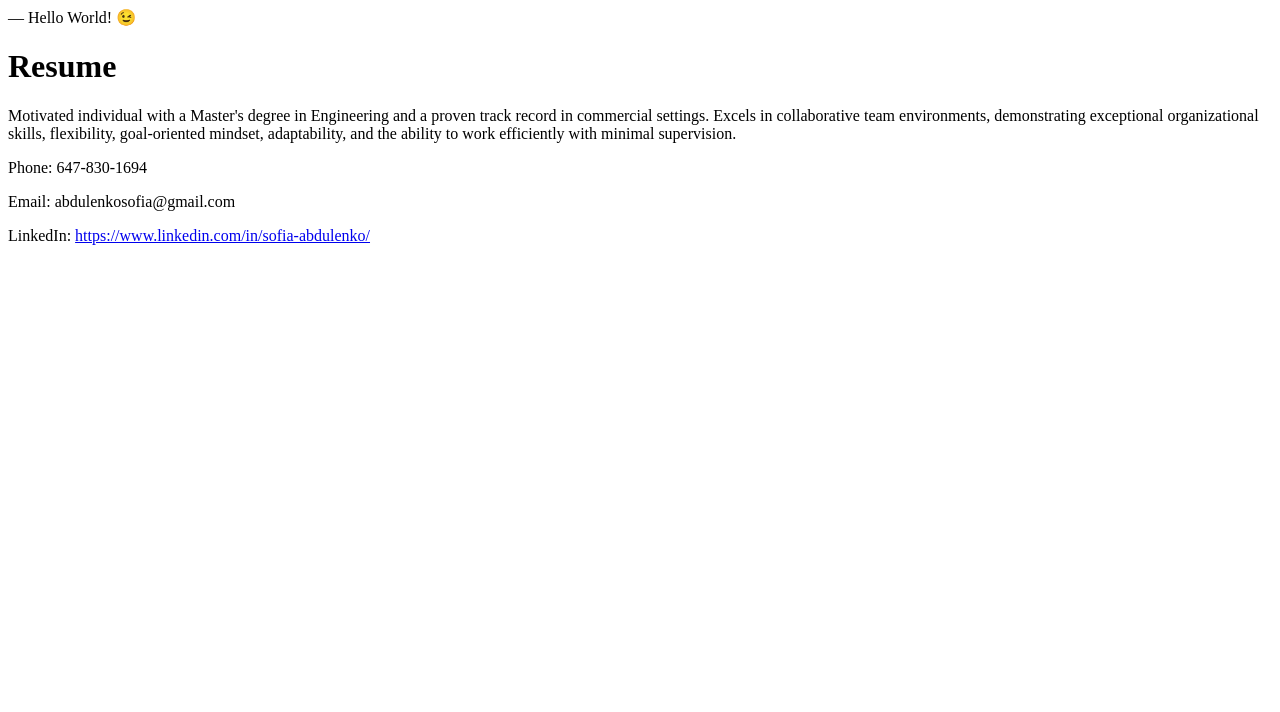
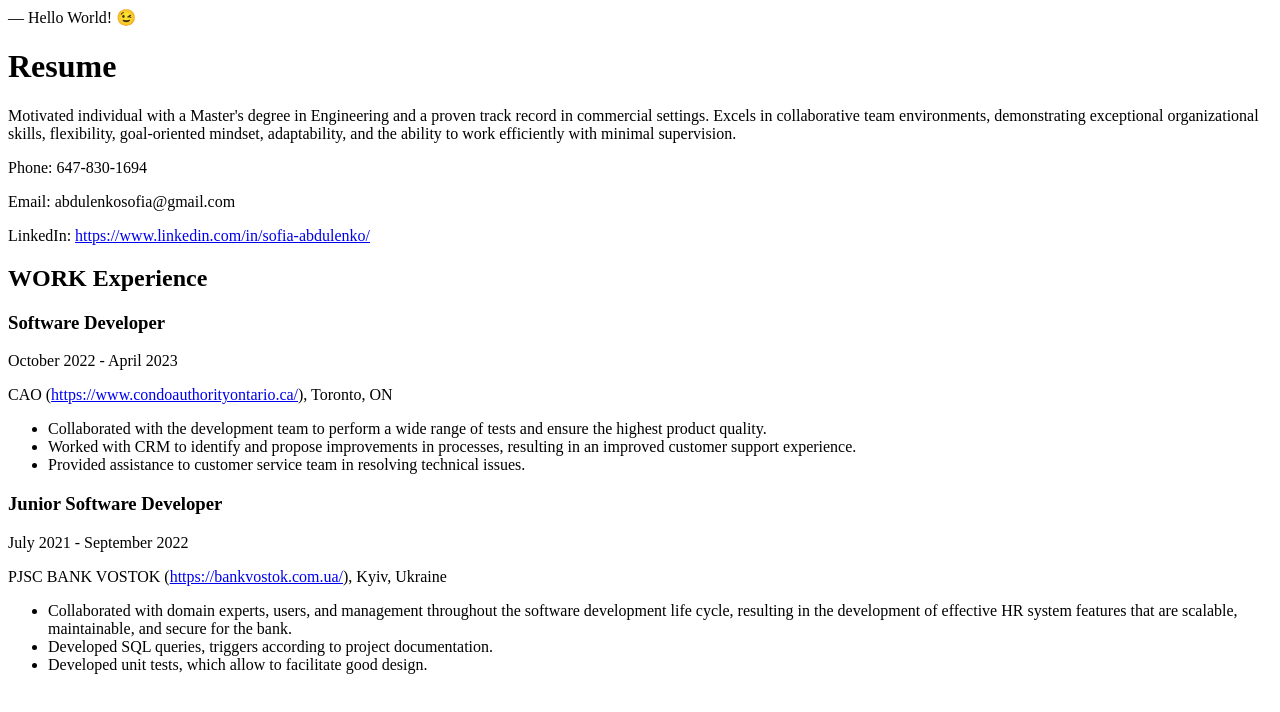
Before and after one commit to abdulenkosofia/homepage, a plain HTML site: page index.html in a window 1280 px wide. Drawn offline with Linux system fonts and the light colour scheme.

Commit message:
Updated Resume timeLine block

```diff
--- a/index.html
+++ b/index.html
@@ -19,6 +19,33 @@
     <p>LinkedIn: <a href="https://www.linkedin.com/in/sofia-abdulenko/">https://www.linkedin.com/in/sofia-abdulenko/</a></p>
   </div>
 
+  <div class="timeline">
+    <h2>WORK Experience</h2>
+
+    <div>
+      <h3>Software Developer</h3>
+      <p>October 2022 - April 2023</p>
+      <p>CAO (<a href="https://www.condoauthorityontario.ca/">https://www.condoauthorityontario.ca/</a>), Toronto, ON</p>
+      <ul>
+        <li>Collaborated with the development team to perform a wide range of tests and ensure the highest product quality.</li>
+        <li>Worked with CRM to identify and propose improvements in processes, resulting in an improved customer support experience.</li>
+        <li>Provided assistance to customer service team in resolving technical issues.</li>
+      </ul>
+    </div>
+
+    <div>
+      <h3>Junior Software Developer</h3>
+      <p>July 2021 - September 2022</p>
+      <p>PJSC BANK VOSTOK (<a href="https://bankvostok.com.ua/">https://bankvostok.com.ua/</a>), Kyiv, Ukraine</p>
+      <ul>
+        <li>Collaborated with domain experts, users, and management throughout the software development life cycle, resulting in the development of effective HR system features that are scalable, maintainable, and secure for the bank.</li>
+        <li>Developed SQL queries, triggers according to project documentation.</li>
+        <li>Developed unit tests, which allow to facilitate good design.</li>
+      </ul>
+    </div>
+  </div>
+
+
 
   </body>
 </html>
```
